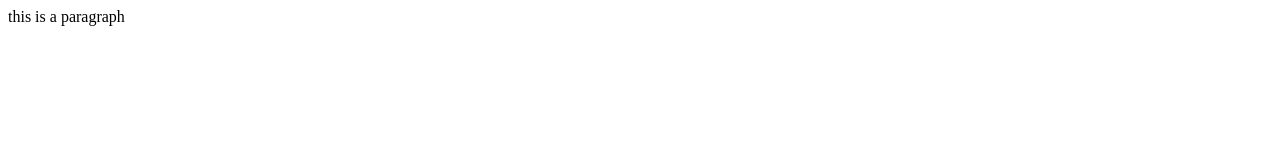
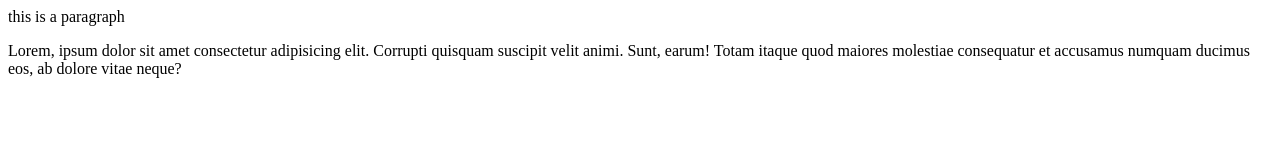
Before and after one commit to hridoy-rubel/omni-food, a plain HTML site: page index.html in a window 1280 px wide. Drawn offline with Linux system fonts and the light colour scheme.

```diff
--- a/index.html
+++ b/index.html
@@ -1 +1,4 @@
 <p>this is a paragraph </p>
+
+<p>Lorem, ipsum dolor sit amet consectetur adipisicing elit. Corrupti quisquam suscipit velit animi. Sunt, earum! Totam
+    itaque quod maiores molestiae consequatur et accusamus numquam ducimus eos, ab dolore vitae neque?</p>
```
